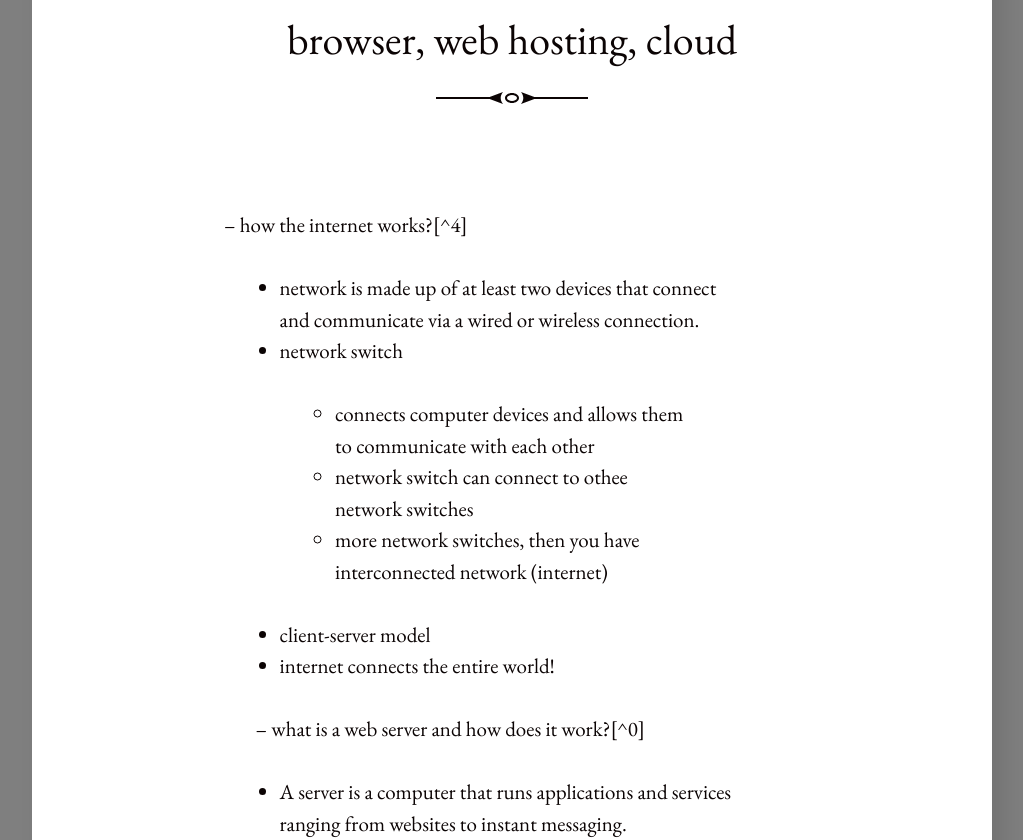
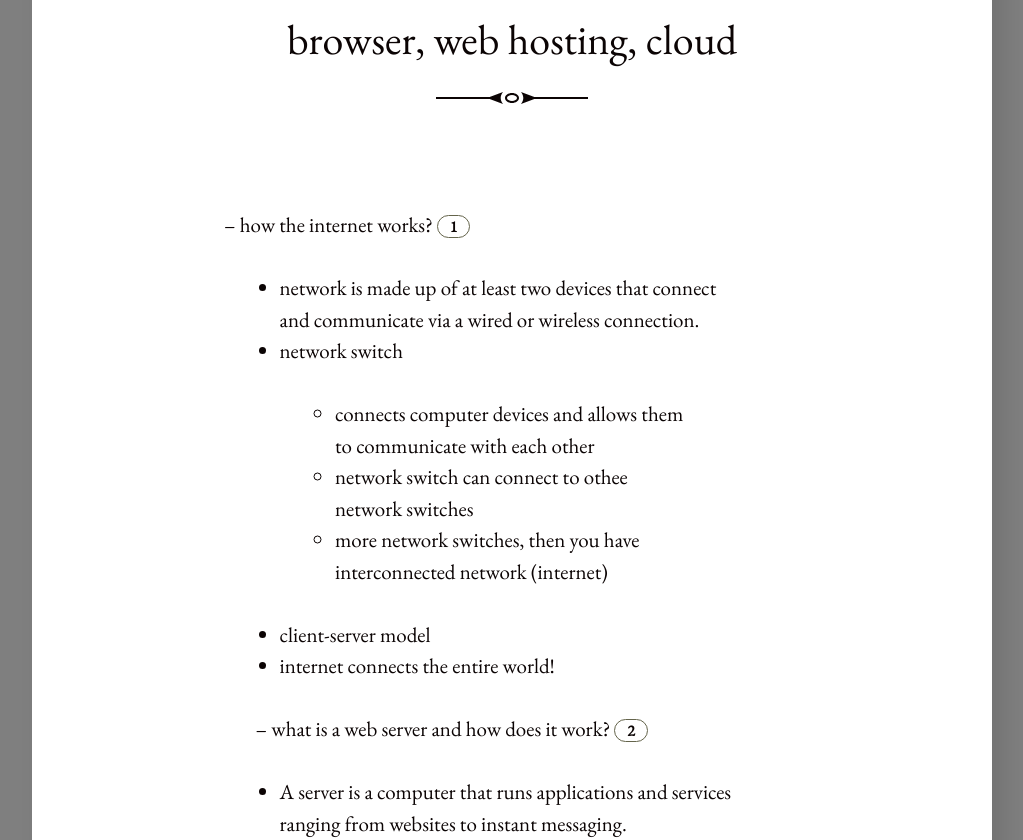
Before and after one commit to utsavgwa/logs, a Jekyll site: the page built from _posts/2023-11-14-4th-lecture.md, in a window 1280 px wide. Shown: the part 358-1198 px from the top of the page, without its empty margins (128-1151 px from the left). Built offline with Jekyll 4.4.1, drawn with Linux system fonts in a browser that asks for light colours; some of the changed text lies outside the part shown.

Commit message:
4th lecture links

```diff
--- a/_posts/2023-11-14-4th-lecture.md
+++ b/_posts/2023-11-14-4th-lecture.md
@@ -5,7 +5,7 @@
 categories: Back-End Dev
 ---
 
--- how the internet works?[^4]
+-- how the internet works?[^1]
 
 - network is made up of at least two devices that connect and communicate via a wired or wireless connection.
 - network switch
@@ -15,7 +15,7 @@
 - client-server model
 - internet connects the entire world!
 
--- what is a web server and how does it work?[^0]
+-- what is a web server and how does it work?[^2]
 
 - A server is a computer that runs applications and services ranging from websites to instant messaging.
 - It's called a server because it provides a service to another computer and its user also known as the client.
@@ -107,8 +107,8 @@
   - pay based on resource use
   - many majorweb apps operate in this manner
 
-[^0] : [What is a Web Server?](https://www.nginx.com/resources/glossary/web-server/)
-[^1] : [What is a Web Browser?](https://www.mozilla.org/en-US/firefox/browsers/what-is-a-browser/)
-[^3] : [Browser Engines](https://en.wikipedia.org/wiki/Browser_engine)
-[^2] : [What is Cloud Computing?](https://youtu.be/mxT233EdY5c)
-[^4] : [Who invented internet?](https://youtu.be/21eFwbb48sE)
+[^2]: [What is a Web Server?](https://www.nginx.com/resources/glossary/web-server/)
+[^3]: [What is a Web Browser?](https://www.mozilla.org/en-US/firefox/browsers/what-is-a-browser/)
+[^4]: [Browser Engines](https://en.wikipedia.org/wiki/Browser_engine)
+[^5]: [What is Cloud Computing?](https://youtu.be/mxT233EdY5c)
+[^1]: [Who invented internet?](https://youtu.be/21eFwbb48sE)
```
Also changed, not shown: other parts of _posts/2023-11-14-4th-lecture.md (+2 -2 lines).
